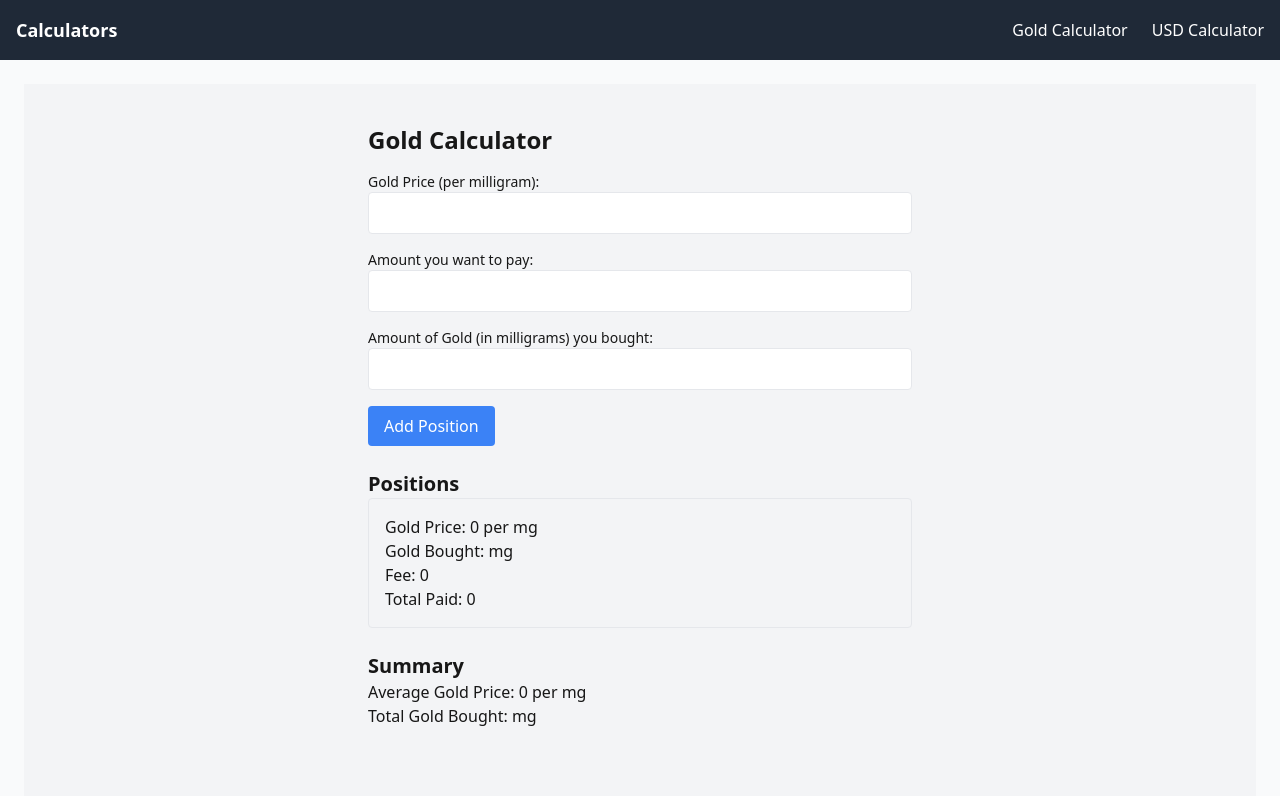
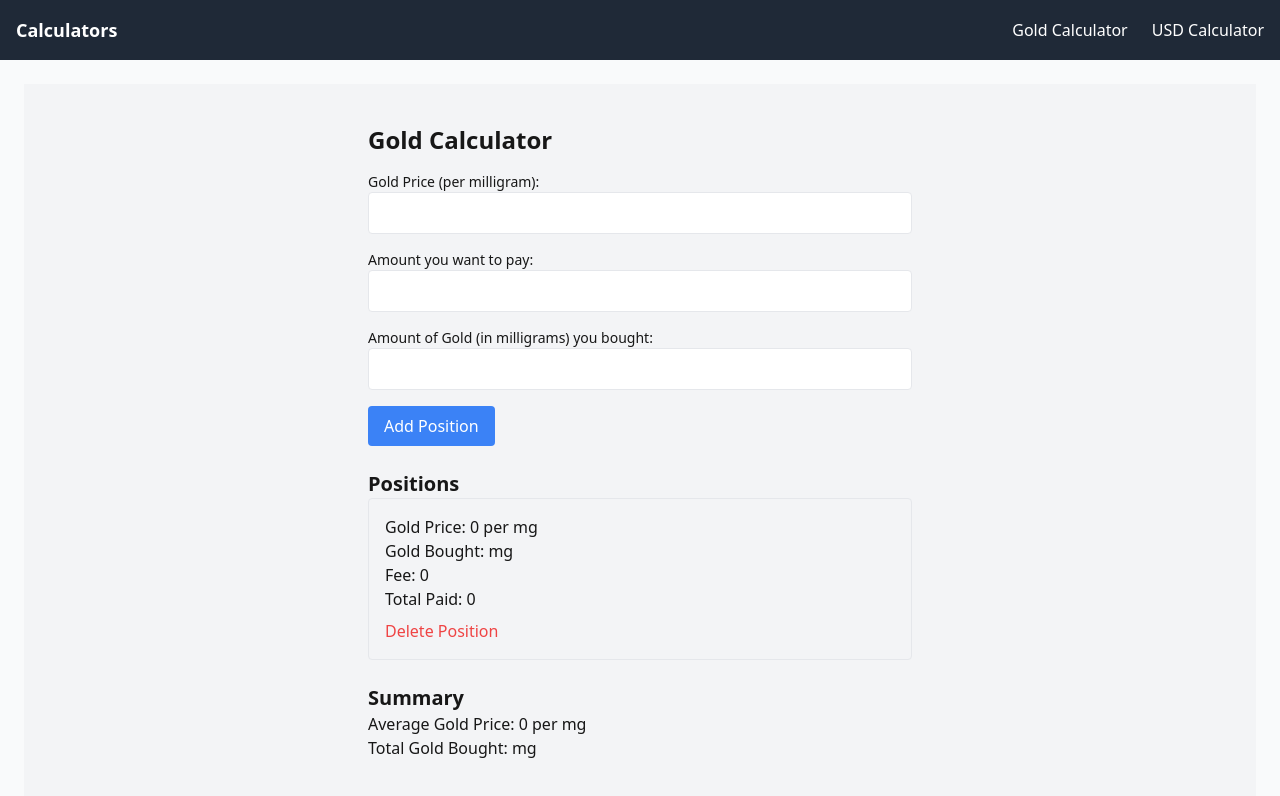
Before and after one commit to edris-poursadeghi/gold-calculator, a Next.js app: page / in a window 1280 px wide. Both pictures are taken after typing "Sample", "Sample", "Sample" into the empty fields and a click on the button "Add Position". Shown: the top 796 px of the page. Built offline with nearby package versions, Linux system fonts and the light colour scheme.

Commit message:
add delete item

```diff
--- a/src/app/components/GoldCalculator.tsx
+++ b/src/app/components/GoldCalculator.tsx
@@ -1,6 +1,6 @@
 'use client';
 
-import { useState } from 'react';
+import { useState } from "react";
 
 type Position = {
   goldPrice: number;
@@ -10,18 +10,20 @@ type Position = {
 };
 
 const formatNumber = (value: number | string) => {
-  const num = typeof value === 'string' ? parseFloat(value.replace(/,/g, '')) : value;
-  if (isNaN(num)) return '';
+  const num =
+    typeof value === "string" ? parseFloat(value.replace(/,/g, "")) : value;
+  if (isNaN(num)) return "";
   return new Intl.NumberFormat().format(num);
 };
 
-const parseNumber = (value: string) => parseFloat(value.replace(/,/g, '') || '0');
+const parseNumber = (value: string) =>
+  parseFloat(value.replace(/,/g, "") || "0");
 
 export default function GoldCalculator() {
   const [positions, setPositions] = useState<Position[]>([]);
-  const [goldPrice, setGoldPrice] = useState<string>(''); // Store as a formatted string
-  const [amount, setAmount] = useState<string>(''); // Store as a formatted string
-  const [goldAmount, setGoldAmount] = useState<string>(''); // Store amount of gold in milligrams
+  const [goldPrice, setGoldPrice] = useState<string>(""); // Store as a formatted string
+  const [amount, setAmount] = useState<string>(""); // Store as a formatted string
+  const [goldAmount, setGoldAmount] = useState<string>(""); // Store amount of gold in milligrams
 
   const handleAddPosition = () => {
     const pricePerMilligram = parseNumber(goldPrice);
@@ -29,11 +31,17 @@ export default function GoldCalculator() {
     const goldAmountInMilligrams = parseNumber(goldAmount);
     const fee = totalAmount * 0.015; // 1.5% fee
     const total = totalAmount + fee;
-    const calculatedGoldAmount = goldAmountInMilligrams || (totalAmount / pricePerMilligram) * 1000; // calculate if no gold amount input
+    const calculatedGoldAmount =
+      goldAmountInMilligrams || (totalAmount / pricePerMilligram) * 1000; // calculate if no gold amount input
 
     setPositions([
       ...positions,
-      { goldPrice: pricePerMilligram, goldAmount: calculatedGoldAmount, fee, total },
+      {
+        goldPrice: pricePerMilligram,
+        goldAmount: calculatedGoldAmount,
+        fee,
+        total,
+      },
     ]);
   };
 
@@ -51,6 +59,11 @@ export default function GoldCalculator() {
       totalGold += pos.goldAmount;
     });
     return totalGold;
+  };
+
+  const handleDeletePosition = (index: number) => {
+    const updatedPositions = positions.filter((_, idx) => idx !== index);
+    setPositions(updatedPositions);
   };
 
   return (
@@ -110,16 +123,24 @@ export default function GoldCalculator() {
             <p>Gold Bought: {formatNumber(pos.goldAmount.toFixed(2))} mg</p>
             <p>Fee: {formatNumber(pos.fee.toFixed(2))}</p>
             <p>Total Paid: {formatNumber(pos.total.toFixed(2))}</p>
+            <button
+              onClick={() => handleDeletePosition(idx)}
+              className="mt-2 text-red-500 hover:text-red-700"
+            >
+              Delete Position
+            </button>
           </li>
         ))}
       </ul>
 
       <h2 className="text-xl font-bold mt-6">Summary</h2>
       <p>
-        Average Gold Price: {formatNumber(calculateAverageGoldPrice().toFixed(2))}{' '}
-        per mg
+        Average Gold Price:{" "}
+        {formatNumber(calculateAverageGoldPrice().toFixed(2))} per mg
       </p>
-      <p>Total Gold Bought: {formatNumber(calculateTotalGold().toFixed(2))} mg</p>
+      <p>
+        Total Gold Bought: {formatNumber(calculateTotalGold().toFixed(2))} mg
+      </p>
     </div>
   );
 }
--- a/src/app/components/UsdToTomanConverter.tsx
+++ b/src/app/components/UsdToTomanConverter.tsx
@@ -58,6 +58,12 @@ export default function UsdAveragePurchase() {
     );
   };
 
+  // Function to delete a transaction
+  const handleDeleteTransaction = (index: number) => {
+    const newTransactions = transactions.filter((_, idx) => idx !== index);
+    setTransactions(newTransactions);
+  };
+
   return (
     <div className="max-w-xl mx-auto p-4 mt-8">
       <h1 className="text-2xl font-bold mb-4">USD Purchase Average</h1>
@@ -102,6 +108,12 @@ export default function UsdAveragePurchase() {
             <p>USD Amount: {formatNumber(transaction.usdAmount.toFixed(2))} USD</p>
             <p>Exchange Rate: {formatNumber(transaction.exchangeRate.toFixed(2))} Toman</p>
             <p>Total Toman Spent: {formatNumber((transaction.usdAmount * transaction.exchangeRate).toFixed(2))} Toman</p>
+            <button
+              onClick={() => handleDeleteTransaction(idx)}
+              className="bg-red-500 text-white px-4 py-2 mt-2 rounded hover:bg-red-600"
+            >
+              Delete
+            </button>
           </li>
         ))}
       </ul>
```
